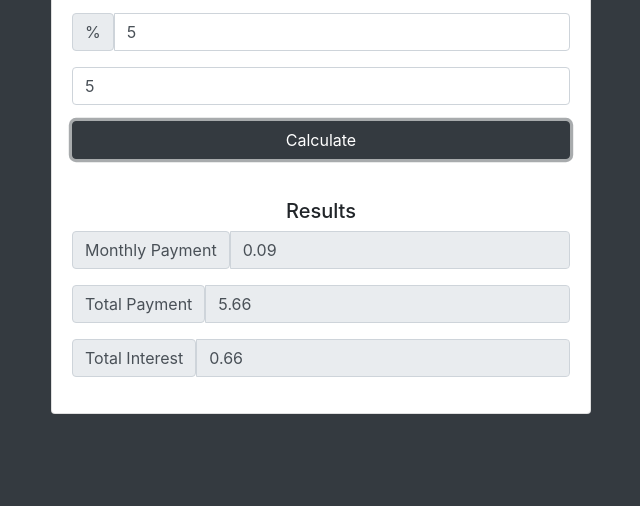
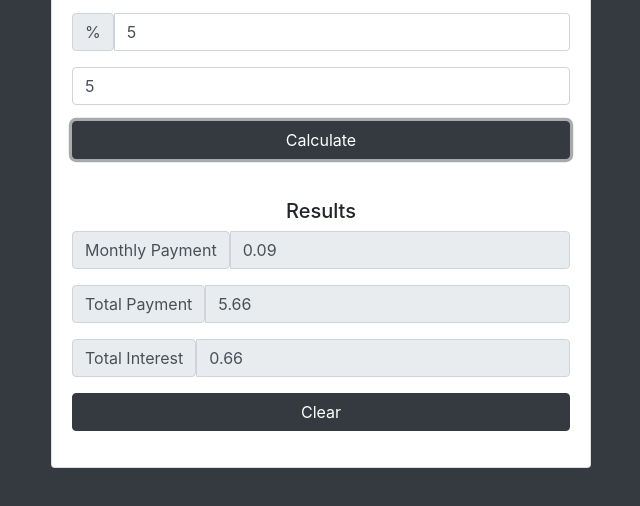
Before and after one commit to kelly-bazella/Loan-Calculator, a plain HTML site: page index.html in a window 1280 px wide. Both pictures are taken after typing "5", "5", "5" into the empty fields and a click on the input "Calculate". Shown: the part 182-688 px from the top of the page, without its empty margins (319-959 px from the left). Drawn offline with nearby package versions, Linux system fonts and the light colour scheme.

Commit message:
read me added

```diff
--- a/index.html
+++ b/index.html
@@ -111,6 +111,13 @@
                   />
                 </div>
               </div>
+              <div class="form-group">
+                <input
+                  type="submit"
+                  value="Clear"
+                  class="btn btn-block btn-dark"
+                />
+              </div>
             </div>
           </div>
         </div>
```
Also changed, not shown: 2 other files.
